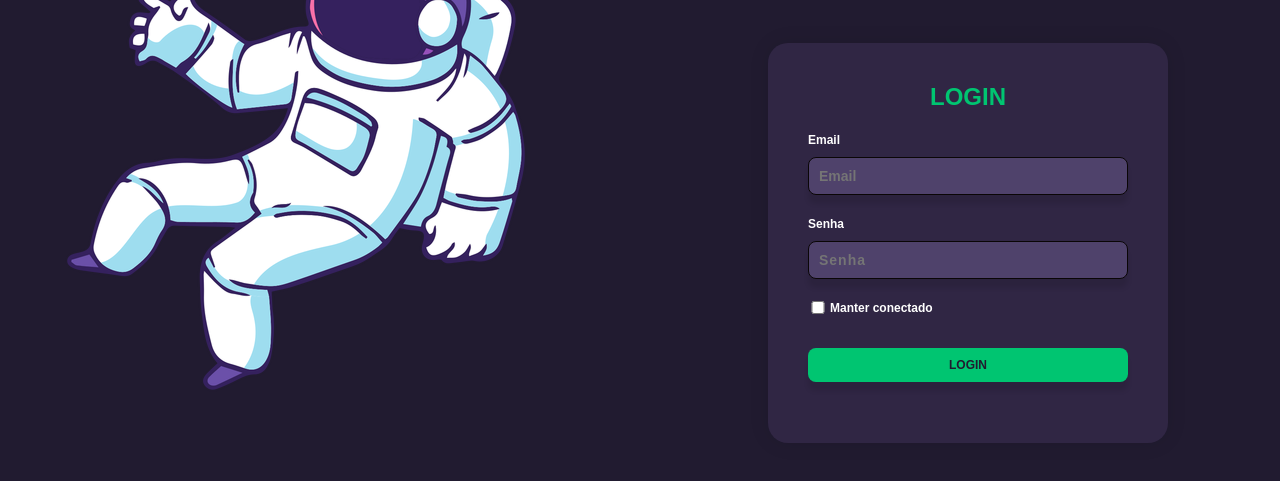
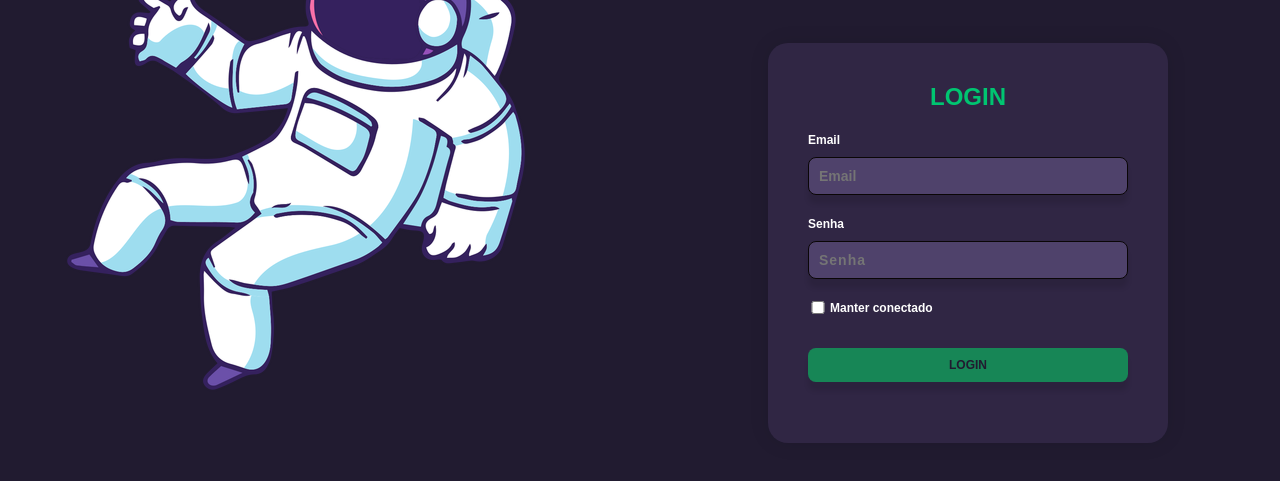
Before and after one commit to luarxx/Projeto-Tela-de-Login-dark, a plain HTML site: page index.html in a window 1280 px wide. In both pictures the pointer is over the button "LOGIN". Shown: the part 197-678 px from the top of the page. Drawn offline with Linux system fonts and the light colour scheme.

```diff
--- a/css/style.css
+++ b/css/style.css
@@ -138,6 +138,11 @@
     font-weight: 800;
     color: #211B30;
     cursor: pointer;
+    box-shadow: 0px 9px 5px 0px rgba(0,0,0,0.1);
+}
+
+.login button:hover {
+    background: #178656;
     box-shadow: 0px 9px 5px 0px rgba(0,0,0,0.1);
 }
 
```
